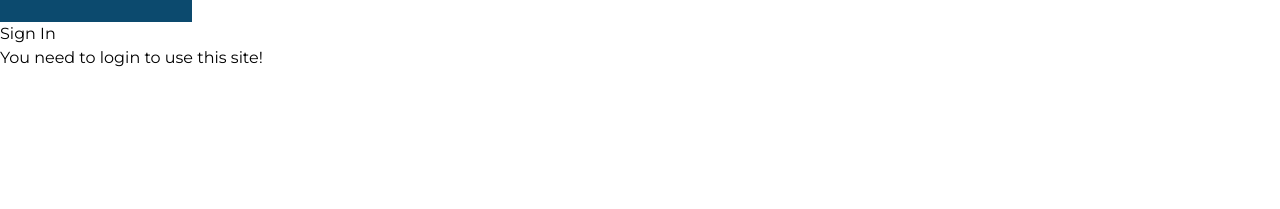
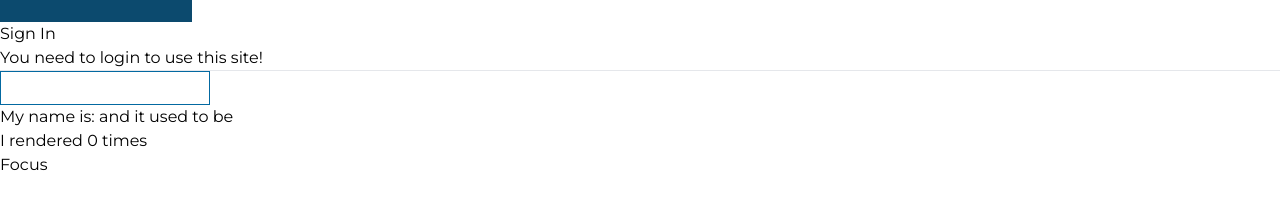
Before and after one commit to alain-kubwayo/pms, a React (Create React App) app: page / in a window 1280 px wide. Shown: the part 339-548 px from the top of the page. Built offline with nearby package versions, Linux system fonts and the light colour scheme; no server answers; a web font is replaced by a local one.

Commit message:
feat: add useRef

```diff
--- a/src/App.js
+++ b/src/App.js
@@ -1,10 +1,11 @@
-import { AuthProvider } from "./AuthContext";
 import UseContextComponent from "./components/UseContextComponent";
 import UseContextPractice from "./components/UseContextPractice";
 import UseEffectComponent from "./components/UseEffectComponent";
+import UseRefComponent from "./components/UseRefComponent";
 import UseStateComponent from "./components/UseStateComponent";
 
 import { ThemeProvider } from "./ThemeContext";
+import { AuthProvider } from "./AuthContext";
 
 function App() {
   return (
@@ -17,6 +18,7 @@ function App() {
       <AuthProvider>
         <UseContextPractice />
       </AuthProvider>
+      <UseRefComponent />
     </div>
   );
 }
--- /dev/null
+++ b/src/components/UseRefComponent.jsx
@@ -0,0 +1,48 @@
+import { useState, useEffect, useRef } from "react";
+
+const UseRefComponent = () => {
+    const [name, setName] = useState("");
+    const renderCount = useRef(0);
+    const inputRef = useRef();
+
+
+
+    useEffect(() => {
+        renderCount.current = renderCount.current + 1;
+    })
+
+    const focus = () => {
+        console.log(inputRef.current);
+        inputRef.current.focus();
+    }
+
+    // ! Don't use refs for states
+    // ! append a child, adding, removing child: should be done with React - JSX and do not do that with refs
+
+    // refs can be used to store values persistent across renders and commonly used to reference input elements or other DOM elements on the page.
+
+    // To store previous value of the state.
+
+    const prevName = useRef('')
+
+    useEffect(() => {
+        prevName.current = name;
+    }, [name])
+
+    return (
+        <>
+            <hr />
+            <input
+                className="border border-sky-700 px-2 py-1 outline-none" type="text"
+                value={name}
+                onChange={e => setName(e.target.value)}
+                ref={inputRef}
+            />
+            <div>My name is: {name} and it used to be {prevName.current}</div>
+            <div>I rendered {renderCount.current} times</div>
+            <button onClick={focus}>Focus</button>
+        </>
+    );
+}
+
+export default UseRefComponent;
```
